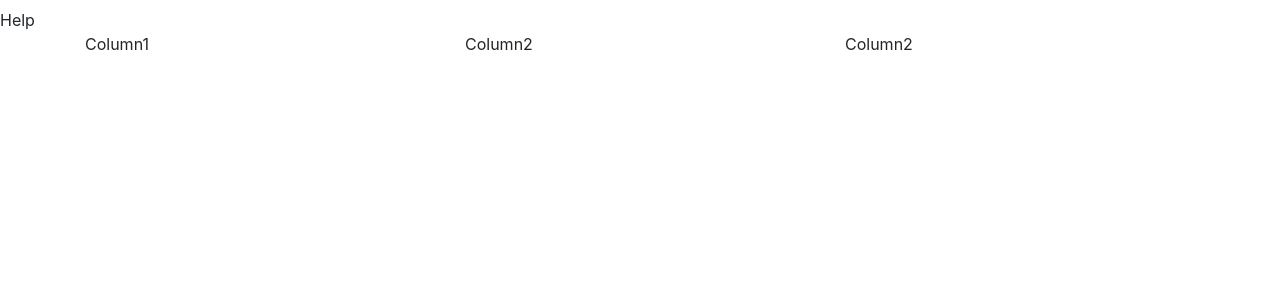
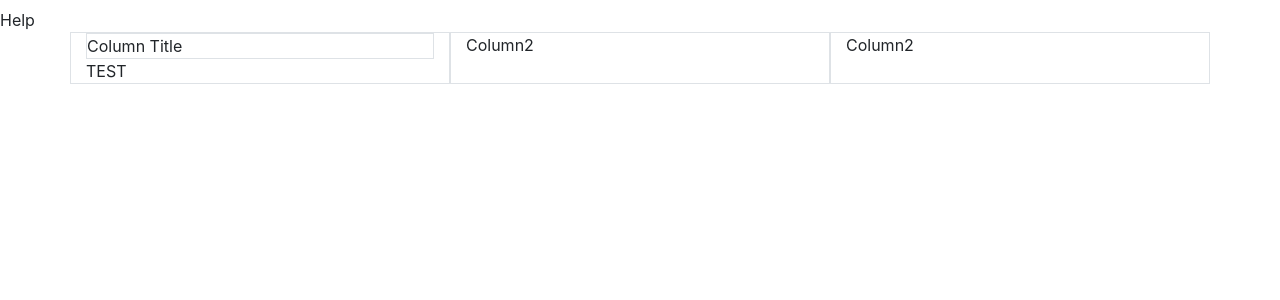
Before and after one commit to kusholhuq/js-olympics-team-overeact, a React (Create React App) app in the folder js-hackathon-olympics/: page / in a window 1280 px wide. Shown: the top 300 px of the page. Built offline with nearby package versions, Linux system fonts and the light colour scheme.

Commit message:
column set up

```diff
--- /dev/null
+++ b/js-hackathon-olympics/src/components/Column.jsx
@@ -0,0 +1,22 @@
+import React from 'react';
+
+export default class Column extends React.Component {
+  constructor(props) {
+    super(props);
+    this.state = {
+    }
+  }
+
+  render() {
+    return (
+      <div className='w-100'>
+        <header className='border mx-0 w-100'>
+          Column Title
+        </header>
+        <div>
+          TEST
+        </div>
+      </div>
+    )
+  }
+}
--- a/js-hackathon-olympics/src/components/ColumnContainer.jsx
+++ b/js-hackathon-olympics/src/components/ColumnContainer.jsx
@@ -1,4 +1,5 @@
 import React from 'react';
+import Column from './Column';
 
 export default class ColumnContainer extends React.Component {
   constructor(props){
@@ -12,9 +13,11 @@ export default class ColumnContainer extends React.Component {
     return (
       <div className='container'>
         <div className='row d-flex'>
-          <div className='col'>Column1</div>
-          <div className='col'>Column2</div>
-          <div className='col'>Column2</div>
+          <div className='col border'>
+            <Column/>
+          </div>
+          <div className='col border'>Column2</div>
+          <div className='col border'>Column2</div>
         </div>
       </div>
     )
```
